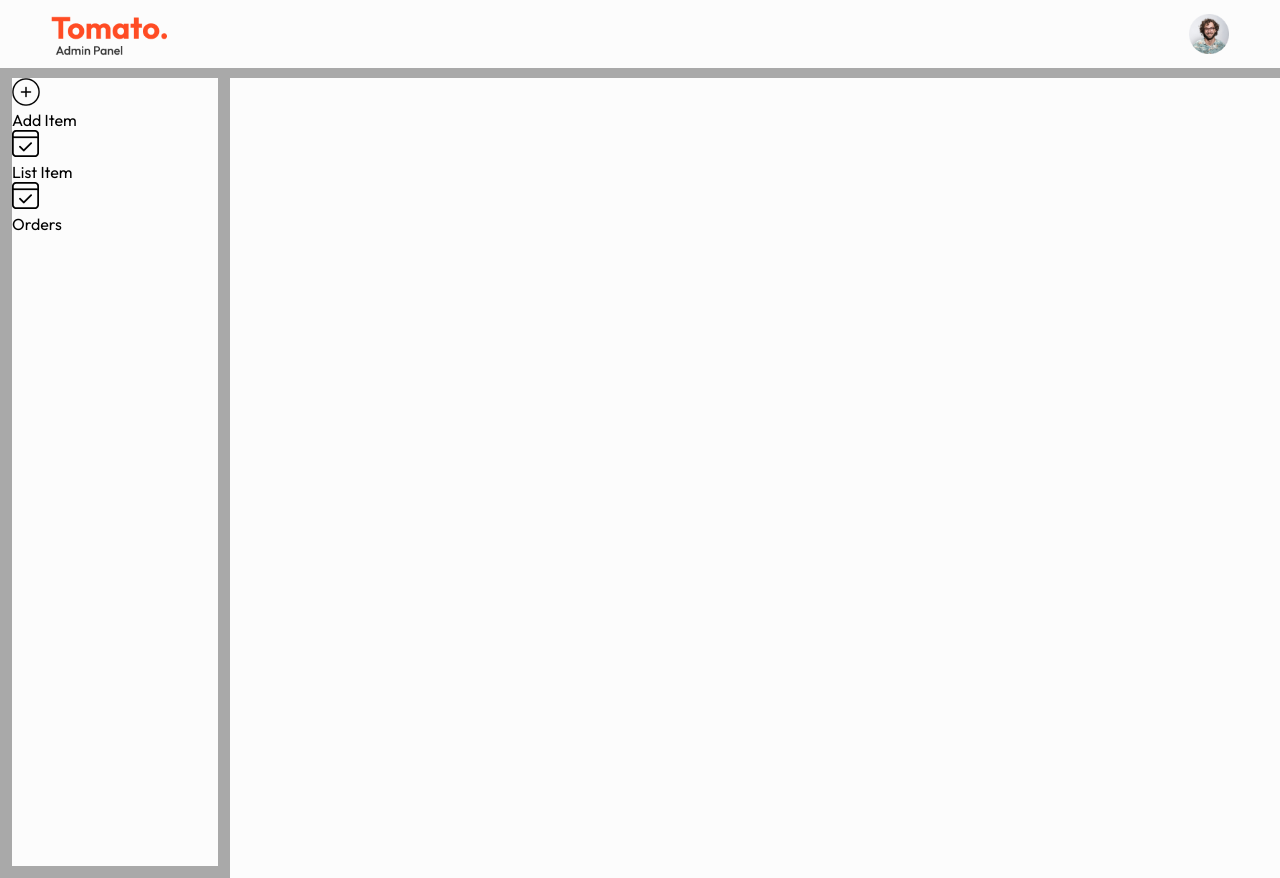
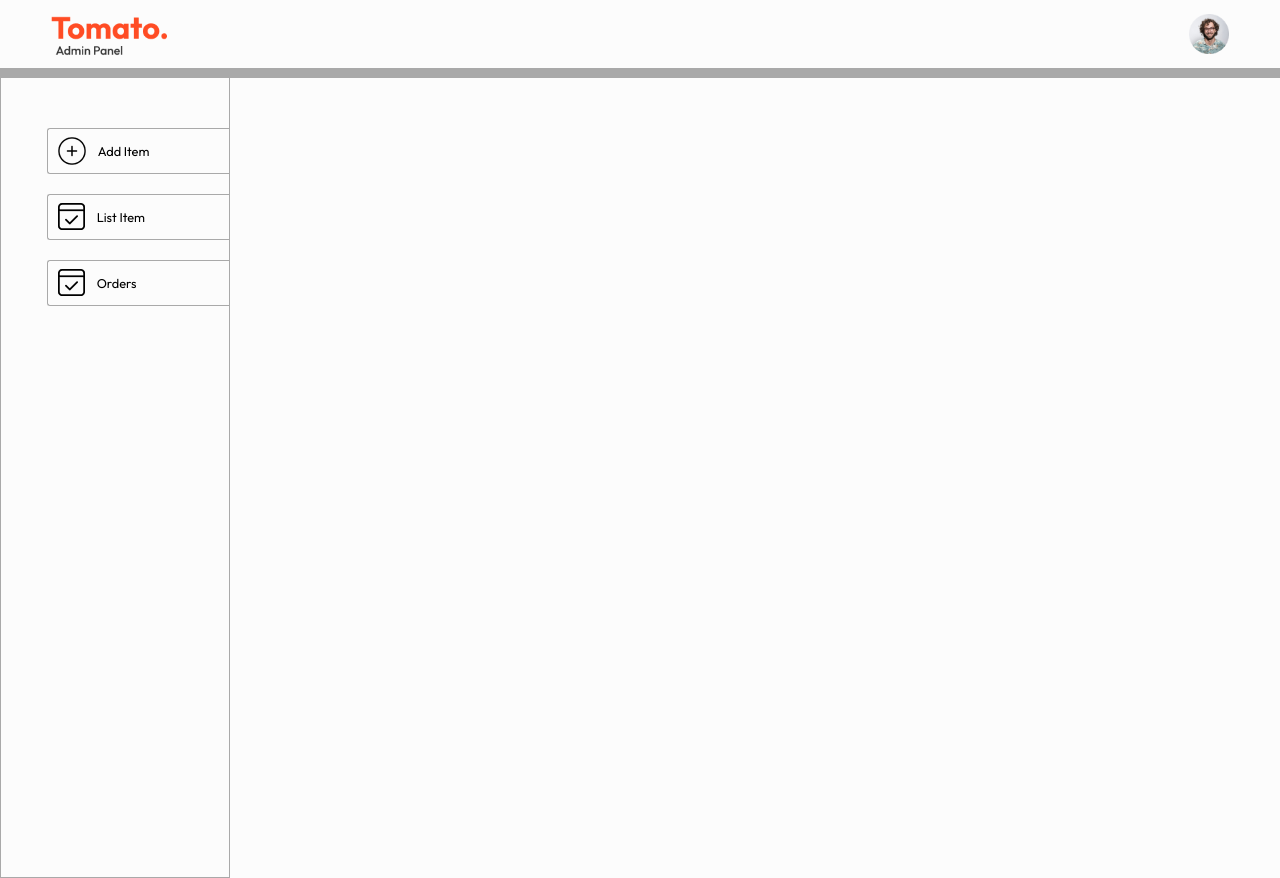
Before and after one commit to AnantSaxena11/Food-Website-Admin, a React (Vite) app: page / in a window 1280 px wide. Built offline with nearby package versions, Linux system fonts and the light colour scheme.

Commit message:
Started with different pages of the admin panel

```diff
--- a/src/components/Sidebar/Sidebar.css
+++ b/src/components/Sidebar/Sidebar.css
@@ -1,6 +1,31 @@
 .sidebar{
     width: 18%;
     min-height: 100vh;
-    border: 1.5vh solid #a9a9a9;
+    border: 1.5px solid #a9a9a9;
     border-top: 0px;
+    font-size: max(1vw,10px);
 }
+.sidebar-options{
+    padding-top: 50px;
+    padding-left:20%;
+    display: flex;
+    flex-direction: column;
+    gap: 20px;
+}
+.sidebar-option{
+    display: flex;
+    align-items: center;
+    gap: 12px;
+    border: 1px solid #a9a9a9;
+    border-right: 0 ;
+    padding: 8px 10px;
+    border-radius: 3px 0px 0px 3px;
+    cursor: pointer;
+}
+
+@media (max-width: 900px)
+{
+    .sidebar-option p{
+        display: none;
+    }
+}
```
Also changed, not shown: src/pages/Add/Add.jsx (added, +9 -0 lines), src/pages/List/List.jsx (added, +9 -0 lines), src/pages/Orders/Orders.jsx (added, +9 -0 lines), src/pages/Add/Add.css (added), src/pages/List/List.css (added), src/pages/Orders/Orders.css (added).
